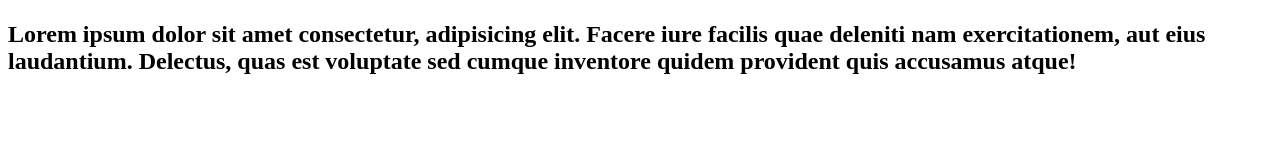
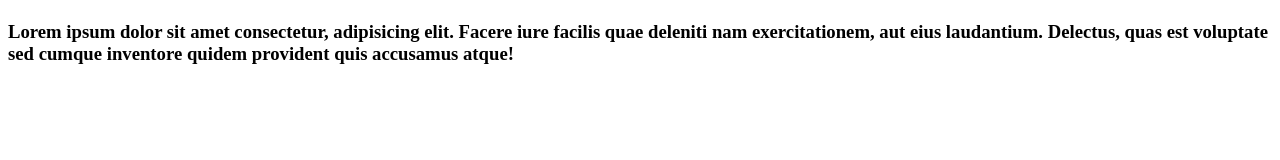
Before and after one commit to lucas-catto/curso-git, a plain HTML site: page index.html in a window 1280 px wide. Drawn offline with Linux system fonts and the light colour scheme.

Commit message:
11º commit.

```diff
--- a/index.html
+++ b/index.html
@@ -7,6 +7,6 @@
     </head>
     <body>
         <h1></h1>
-        <h2>Lorem ipsum dolor sit amet consectetur, adipisicing elit. Facere iure facilis quae deleniti nam exercitationem, aut eius laudantium. Delectus, quas est voluptate sed cumque inventore quidem provident quis accusamus atque!</h2>
+        <h3>Lorem ipsum dolor sit amet consectetur, adipisicing elit. Facere iure facilis quae deleniti nam exercitationem, aut eius laudantium. Delectus, quas est voluptate sed cumque inventore quidem provident quis accusamus atque!</h3>
     </body>
 </html>
```
